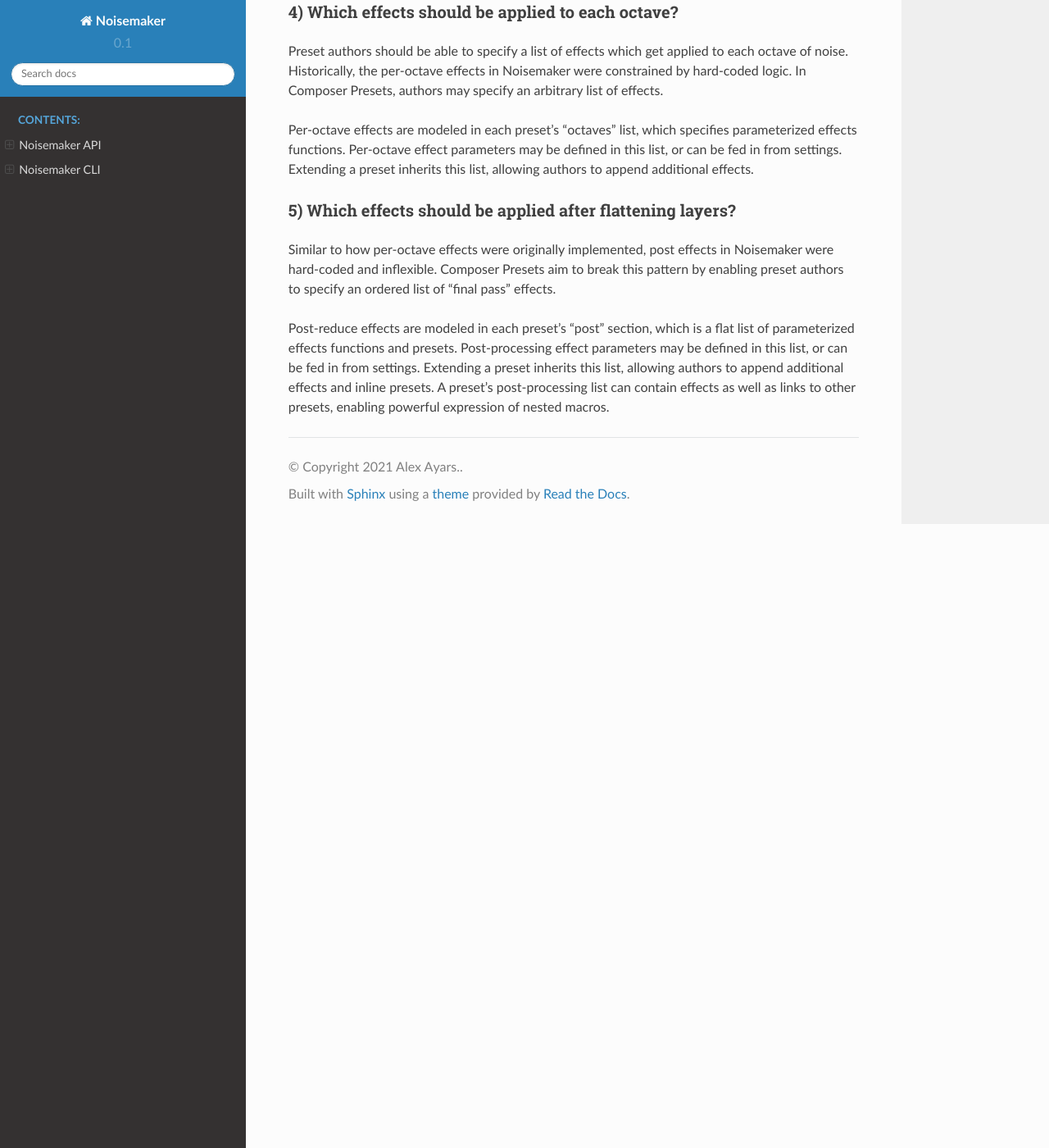
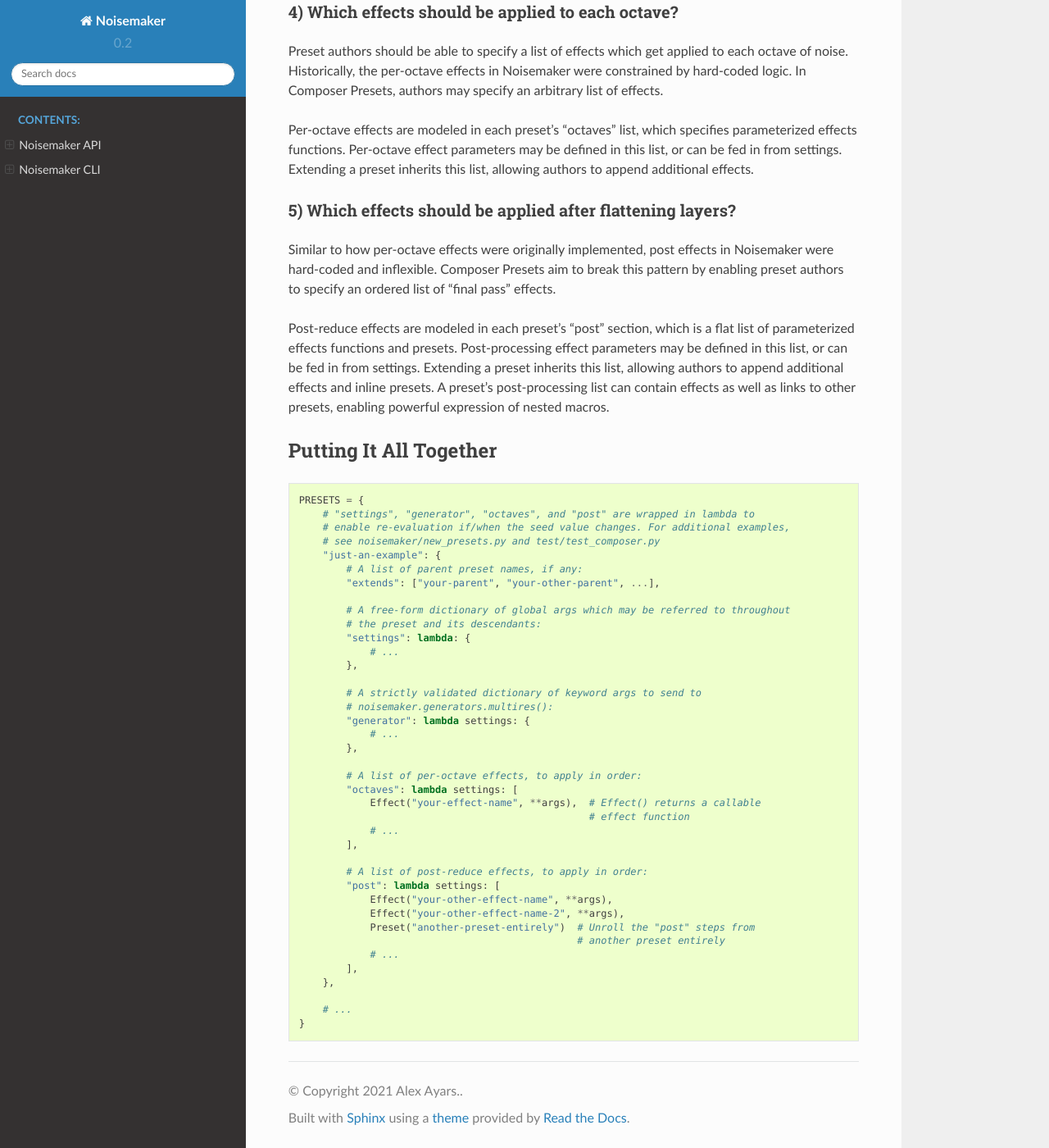
Before and after one commit to aayars/py-noisemaker, a Sphinx documentation site: the page built from docs/composer.rst, in a window 1280 px wide and 1400 px high, scrolled down 1405 px. Shown: the whole window at 82% size. Built offline with Sphinx 7.4.7 and the Read the Docs theme 2.0.0, drawn with Linux system fonts in a browser that asks for light colours; some of the changed text lies outside the part shown.

Commit message:
doc updates

```diff
--- a/docs/composer.rst
+++ b/docs/composer.rst
@@ -36,7 +36,7 @@
 3) What are the noise generation parameters?
 ~~~~~~~~~~~~~~~~~~~~~~~~~~~~~~~~~~~~~~~~~~~~
 
-Noisemaker's noise generator has several parameters, and these simply need to live somewhere. Noise generator parameters are modeled in each preset's "generator" dictionary. Generator parameters may be defined in this dictionary, or can be fed in from settings. Just as with "settings", extending a preset inherits this dictionary, enabling preset authors to override or add key/value pairs. Unlike "settings", the keys found in this dictionary are strictly validated and must be valid parameters to `noisemaker.generators.multires <api.html#noisemaker.generators.multires>`
+Noisemaker's noise generator has several parameters, and these simply need to live somewhere. Noise generator parameters are modeled in each preset's "generator" dictionary. Generator parameters may be defined in this dictionary, or can be fed in from settings. Just as with "settings", extending a preset inherits this dictionary, enabling preset authors to override or add key/value pairs. Unlike "settings", the keys found in this dictionary are strictly validated and must be valid parameters to `noisemaker.generators.multires <api.html#noisemaker.generators.multires>`_.
 
 4) Which effects should be applied to each octave?
 ~~~~~~~~~~~~~~~~~~~~~~~~~~~~~~~~~~~~~~~~~~~~~~~~~~
@@ -51,3 +51,48 @@
 Similar to how per-octave effects were originally implemented, post effects in Noisemaker were hard-coded and inflexible. Composer Presets aim to break this pattern by enabling preset authors to specify an ordered list of "final pass" effects.
 
 Post-reduce effects are modeled in each preset's "post" section, which is a flat list of parameterized effects functions and presets. Post-processing effect parameters may be defined in this list, or can be fed in from settings. Extending a preset inherits this list, allowing authors to append additional effects and inline presets. A preset's post-processing list can contain effects as well as links to other presets, enabling powerful expression of nested macros.
+
+Putting It All Together
+-----------------------
+
+.. code-block:: python
+
+    PRESETS = {
+        # "settings", "generator", "octaves", and "post" are wrapped in lambda to
+        # enable re-evaluation if/when the seed value changes. For additional examples,
+        # see noisemaker/new_presets.py and test/test_composer.py
+        "just-an-example": {
+            # A list of parent preset names, if any:
+            "extends": ["your-parent", "your-other-parent", ...],
+
+            # A free-form dictionary of global args which may be referred to throughout
+            # the preset and its descendants:
+            "settings": lambda: {
+                # ...
+            },
+
+            # A strictly validated dictionary of keyword args to send to
+            # noisemaker.generators.multires():
+            "generator": lambda settings: {
+                # ...
+            },
+
+            # A list of per-octave effects, to apply in order:
+            "octaves": lambda settings: [
+                Effect("your-effect-name", **args),  # Effect() returns a callable
+                                                     # effect function
+                # ...
+            ],
+
+            # A list of post-reduce effects, to apply in order:
+            "post": lambda settings: [
+                Effect("your-other-effect-name", **args),
+                Effect("your-other-effect-name-2", **args),
+                Preset("another-preset-entirely")  # Unroll the "post" steps from
+                                                   # another preset entirely
+                # ...
+            ],
+        },
+
+        # ...
+    }
--- a/docs/conf.py
+++ b/docs/conf.py
@@ -59,9 +59,9 @@
 # built documents.
 #
 # The short X.Y version.
-version = '0.1'
+version = '0.2'
 # The full version, including alpha/beta/rc tags.
-release = '0.1'
+release = '0.2'
 
 # The language for content autogenerated by Sphinx. Refer to documentation
 # for a list of supported languages.
--- a/setup.py
+++ b/setup.py
@@ -4,7 +4,7 @@
 
 
 setup(name='noisemaker',
-      version='0.2.0',
+      version='0.2.1',
       description='Generates procedural noise with Python 3 and TensorFlow',
       author='Alex Ayars',
       author_email='aayars@gmail.com',
```
Also changed, not shown: 2 other files.
